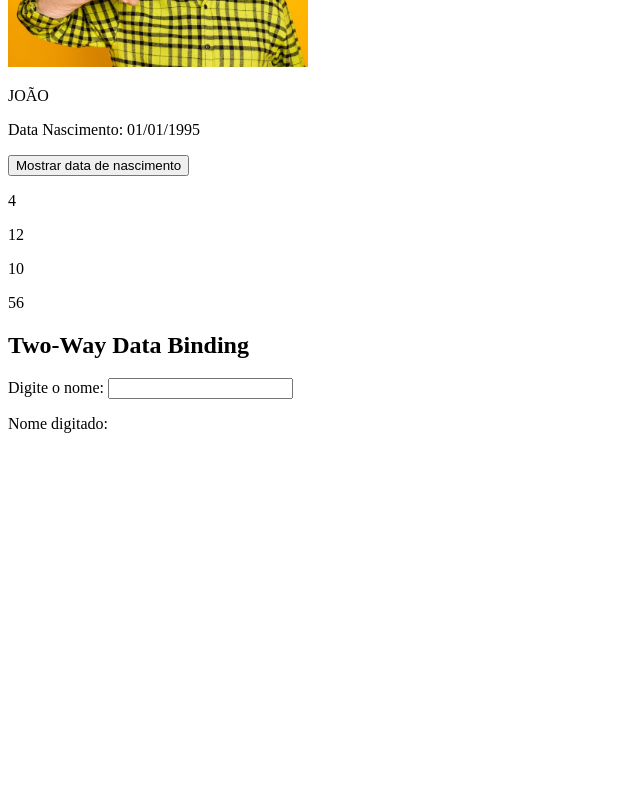
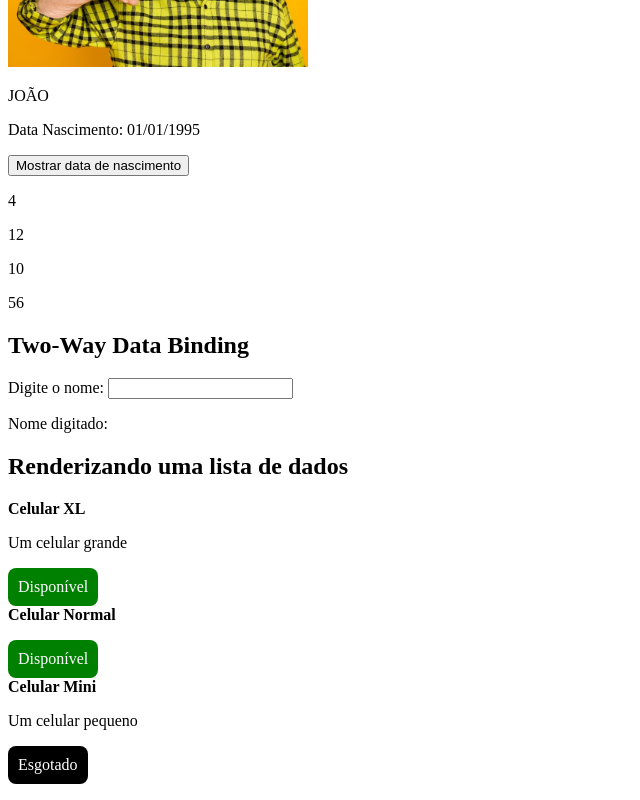
Before and after one commit to GilCarvalhal/fundamentos-angular, an Angular app: page / in a window 1280 px wide. Shown: the part 247-1047 px from the top of the page, without its empty margins (0-640 px from the left). Before the commit the page ends 800 px from the top, so only its background shows below. Built offline with nearby package versions, Linux system fonts and the light colour scheme.

Commit message:
Renderizando uma lista de dados

```diff
--- a/src/app/app.component.html
+++ b/src/app/app.component.html
@@ -2,3 +2,4 @@
 <app-segundo-componente></app-segundo-componente>
 <app-pipe-customizado></app-pipe-customizado>
 <app-two-way-data-binding></app-two-way-data-binding>
+<app-renderizando-listas></app-renderizando-listas>
--- a/src/app/app.module.ts
+++ b/src/app/app.module.ts
@@ -9,6 +9,7 @@
 import { SegundoComponenteComponent } from './segundo-componente/segundo-componente.component';
 import { TwoWayDataBindingComponent } from './two-way-data-binding/two-way-data-binding.component';
 import { FormsModule } from '@angular/forms';
+import { RenderizandoListasComponent } from './renderizando-listas/renderizando-listas.component';
 
 @NgModule({
   declarations: [
@@ -18,6 +19,7 @@
     MultiplicaPorPipe,
     PipeCustomizadoComponent,
     TwoWayDataBindingComponent,
+    RenderizandoListasComponent,
   ],
   imports: [BrowserModule, AppRoutingModule, FormsModule],
   providers: [],
--- /dev/null
+++ b/src/app/renderizando-listas/renderizando-listas.component.css
@@ -0,0 +1,20 @@
+.lista-produtos {
+  padding-left: 0;
+  list-style-type: none;
+}
+
+.lista-produtos strong {
+  display: block;
+}
+
+.lista-produtos span {
+  display: inline-block;
+  padding: 10px;
+  border-radius: 8px;
+  background-color: green;
+  color: white;
+}
+
+.lista-produtos .esgotado {
+  background-color: black;
+}
--- /dev/null
+++ b/src/app/renderizando-listas/renderizando-listas.component.html
@@ -0,0 +1,8 @@
+<h2>Renderizando uma lista de dados</h2>
+<ul class="lista-produtos">
+  <li *ngFor="let celular of celulares"><strong>{{celular.nome}}</strong>
+    <p>{{celular.descricao}}</p>
+    <span [ngClass]="celular.esgotado ? 'esgotado' : '' ">{{celular.esgotado ? "Esgotado" : "Disponível"}}</span>
+  </li>
+
+</ul>
--- /dev/null
+++ b/src/app/renderizando-listas/renderizando-listas.component.ts
@@ -0,0 +1,25 @@
+import { Component } from '@angular/core';
+import { Celular } from '../type/Celular';
+
+@Component({
+  selector: 'app-renderizando-listas',
+  templateUrl: './renderizando-listas.component.html',
+  styleUrls: ['./renderizando-listas.component.css'],
+})
+export class RenderizandoListasComponent {
+  celulares: Celular[] = [
+    {
+      id: 1,
+      nome: 'Celular XL',
+      descricao: 'Um celular grande',
+      esgotado: false,
+    },
+    { id: 2, nome: 'Celular Normal', esgotado: false },
+    {
+      id: 3,
+      nome: 'Celular Mini',
+      descricao: 'Um celular pequeno',
+      esgotado: true,
+    },
+  ];
+}
--- /dev/null
+++ b/src/app/type/Celular.ts
@@ -0,0 +1,6 @@
+export interface Celular {
+  id: number;
+  nome: String;
+  descricao?: String;
+  esgotado: Boolean;
+}
```
Also changed, not shown: 1 other file (tests, documents, lock files or other folders).
